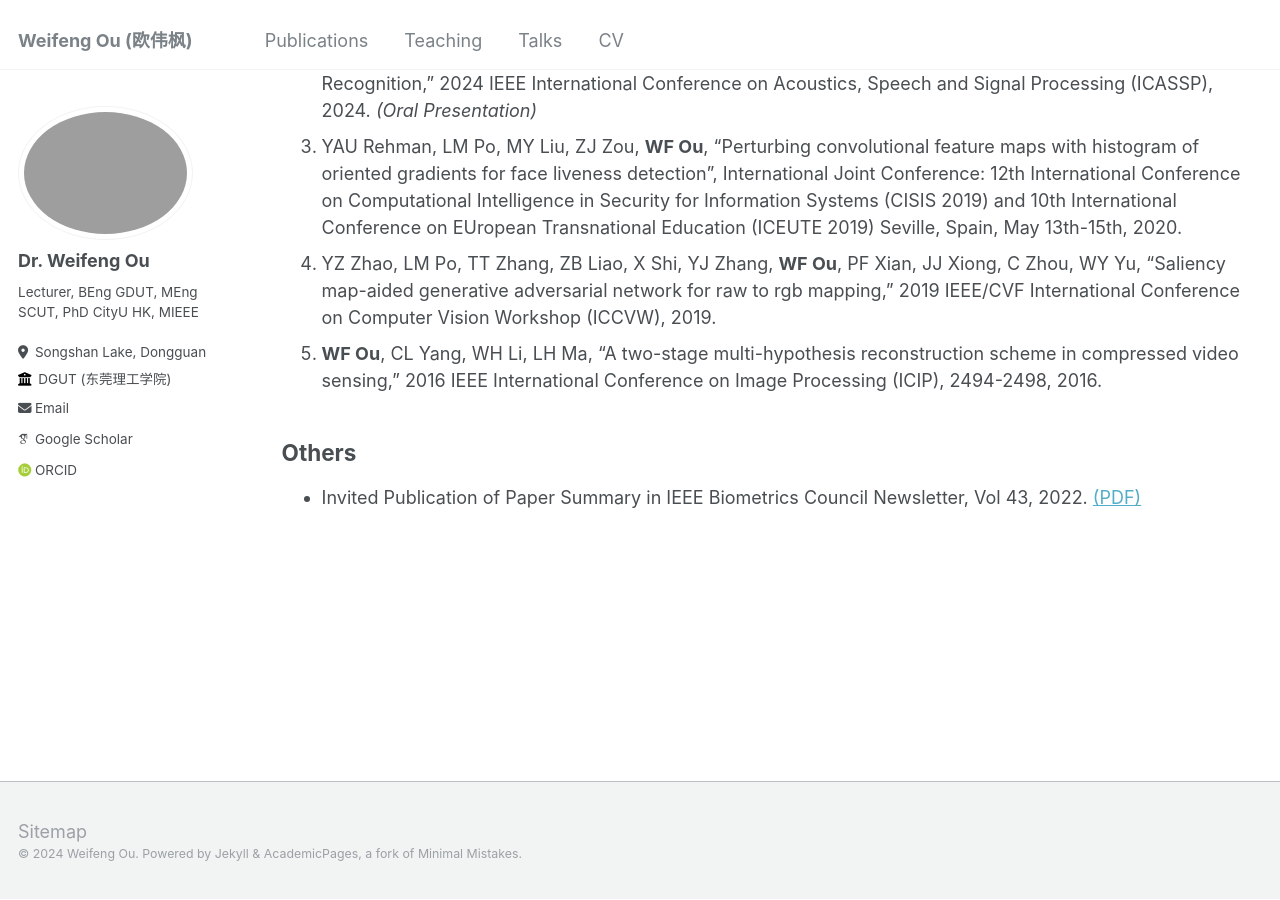
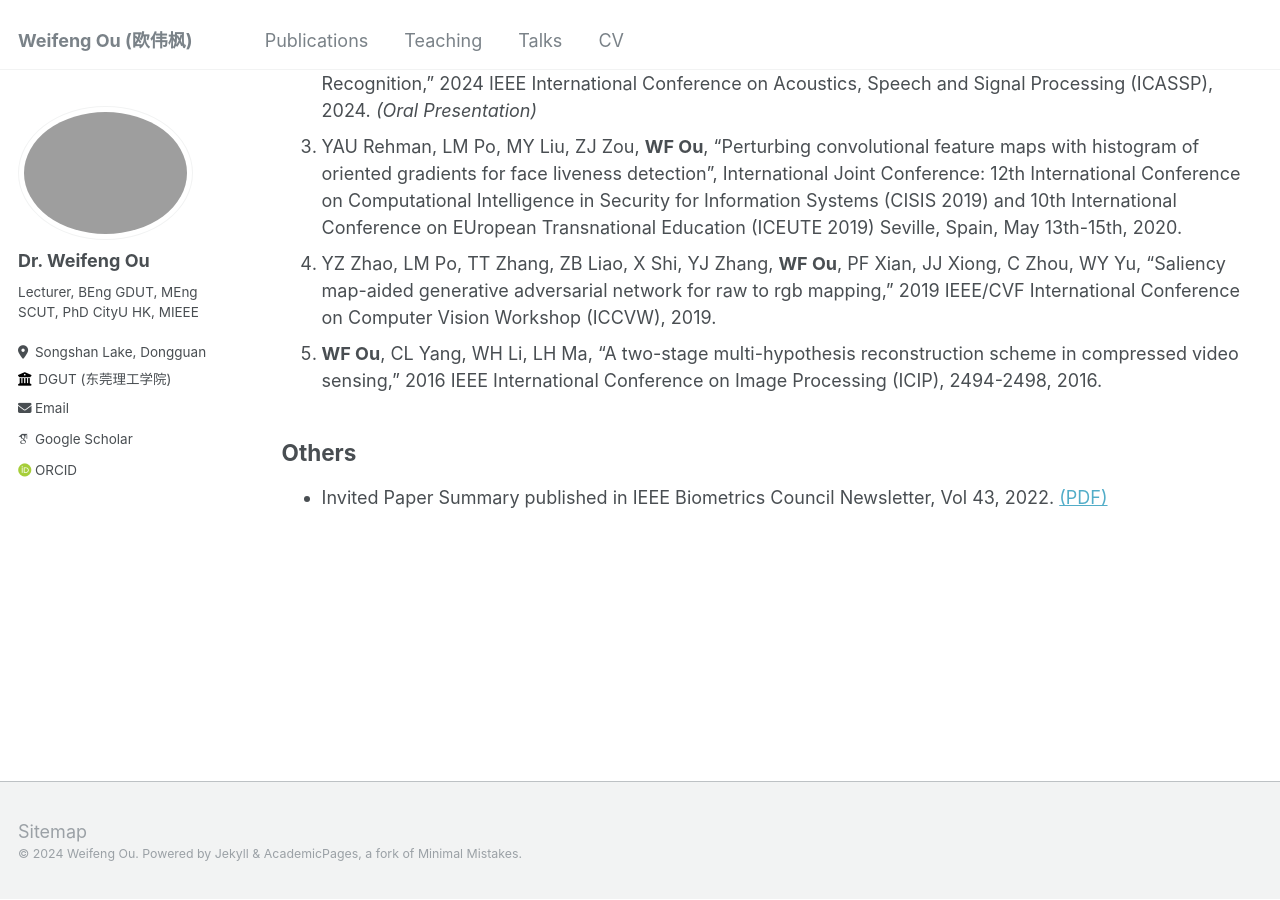
Before and after one commit to ouwf/ouwf.github.io, a Jekyll site: the page built from _pages/publications.md, in a window 1280 px wide and 900 px high, scrolled down 1608 px. Built offline with Jekyll 4.4.1, drawn with Linux system fonts in a browser that asks for light colours; some web fonts are replaced.

Commit message:
modify _pages/publications.md

```diff
--- a/_pages/publications.md
+++ b/_pages/publications.md
@@ -34,4 +34,4 @@ author_profile: true
 5. **WF Ou**, CL Yang, WH Li, LH Ma, “A two-stage multi-hypothesis reconstruction scheme in compressed video sensing,” 2016 IEEE International Conference on Image Processing (ICIP), 2494-2498, 2016.
 
 ## Others
-* Invited Publication of Paper Summary in IEEE Biometrics Council Newsletter, Vol 43, 2022. [(PDF)](https://ieee-biometrics.org/publications/newsletter/)
+* Invited Paper Summary published in IEEE Biometrics Council Newsletter, Vol 43, 2022. [(PDF)](https://ieee-biometrics.org/publications/newsletter/)
```
